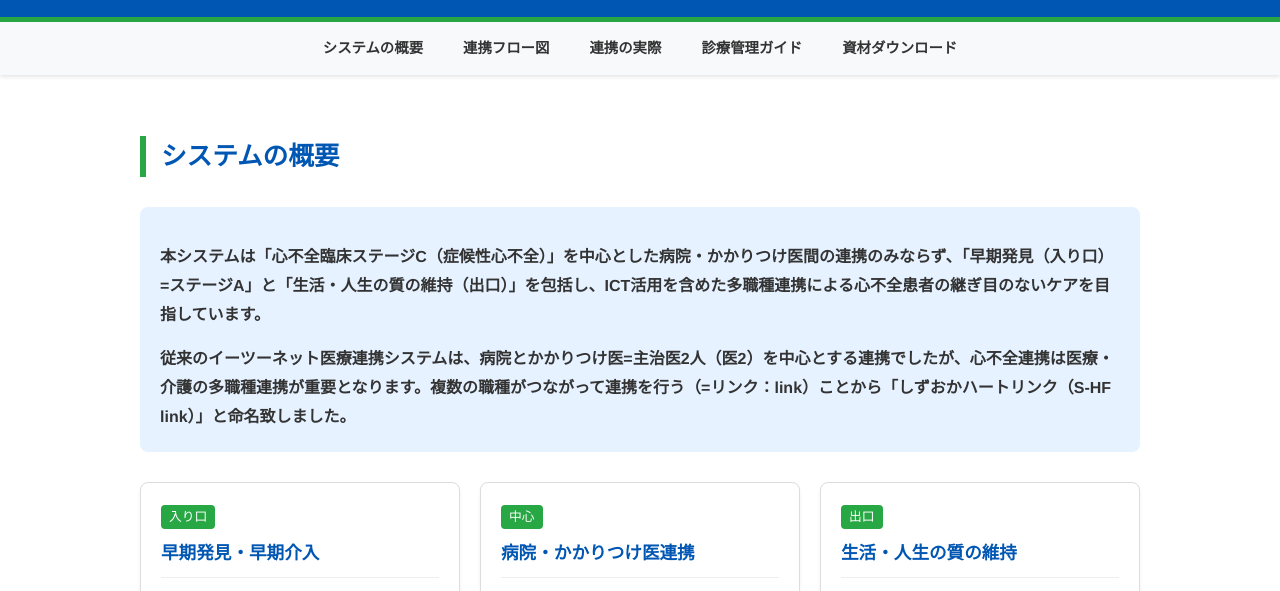
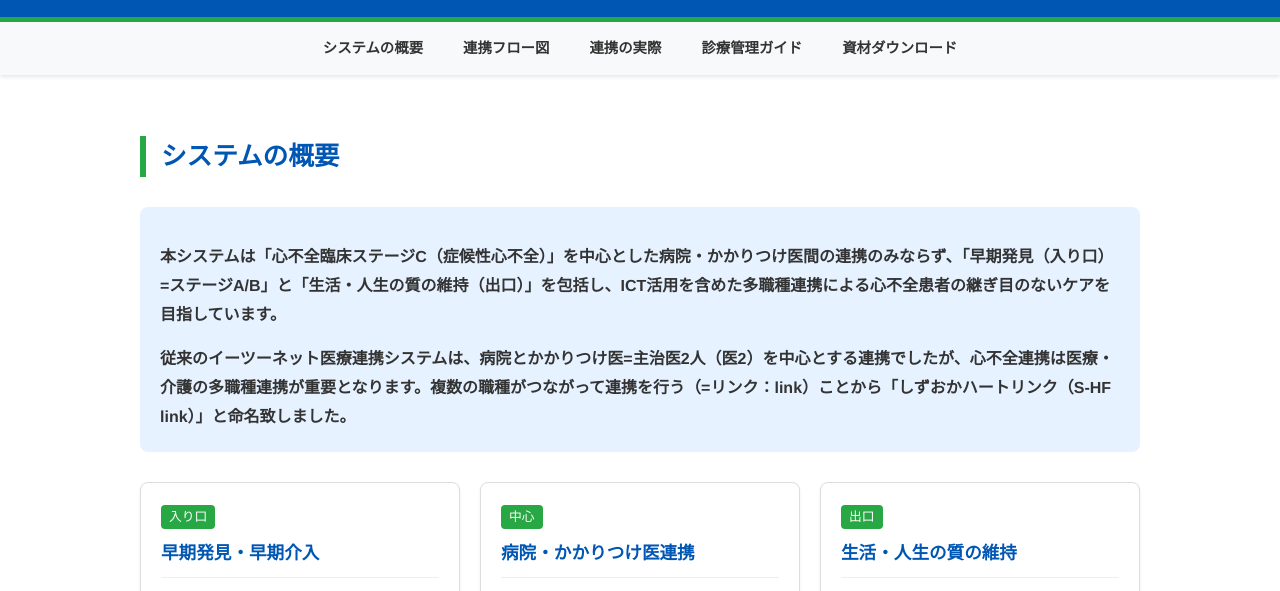
Before and after one commit to usagiheartak/shizuoka-heart-failure-link, a plain HTML site: page index.html in a window 1280 px wide. Shown: the part 151-742 px from the top of the page. Drawn offline with Linux system fonts and the light colour scheme.

Commit message:
Update index.html
ステージＡ→A/B

```diff
--- a/index.html
+++ b/index.html
@@ -475,7 +475,7 @@
         <section id="overview">
             <h2>システムの概要</h2>
             <div class="overview-box">
-                <p>本システムは「心不全臨床ステージC（症候性心不全）」を中心とした病院・かかりつけ医間の連携のみならず、<strong>「早期発見（入り口）=ステージA」</strong>と「生活・人生の質の維持（出口）」を包括し、ICT活用を含めた多職種連携による心不全患者の継ぎ目のないケアを目指しています。</p>
+                <p>本システムは「心不全臨床ステージC（症候性心不全）」を中心とした病院・かかりつけ医間の連携のみならず、<strong>「早期発見（入り口）=ステージA/B」</strong>と「生活・人生の質の維持（出口）」を包括し、ICT活用を含めた多職種連携による心不全患者の継ぎ目のないケアを目指しています。</p>
                 <p>従来のイーツーネット医療連携システムは、病院とかかりつけ医=主治医2人（医2）を中心とする連携でしたが、心不全連携は医療・介護の多職種連携が重要となります。複数の職種がつながって連携を行う（=リンク：link）ことから「しずおかハートリンク（S-HF link）」と命名致しました。</p>
             </div>
 
```
